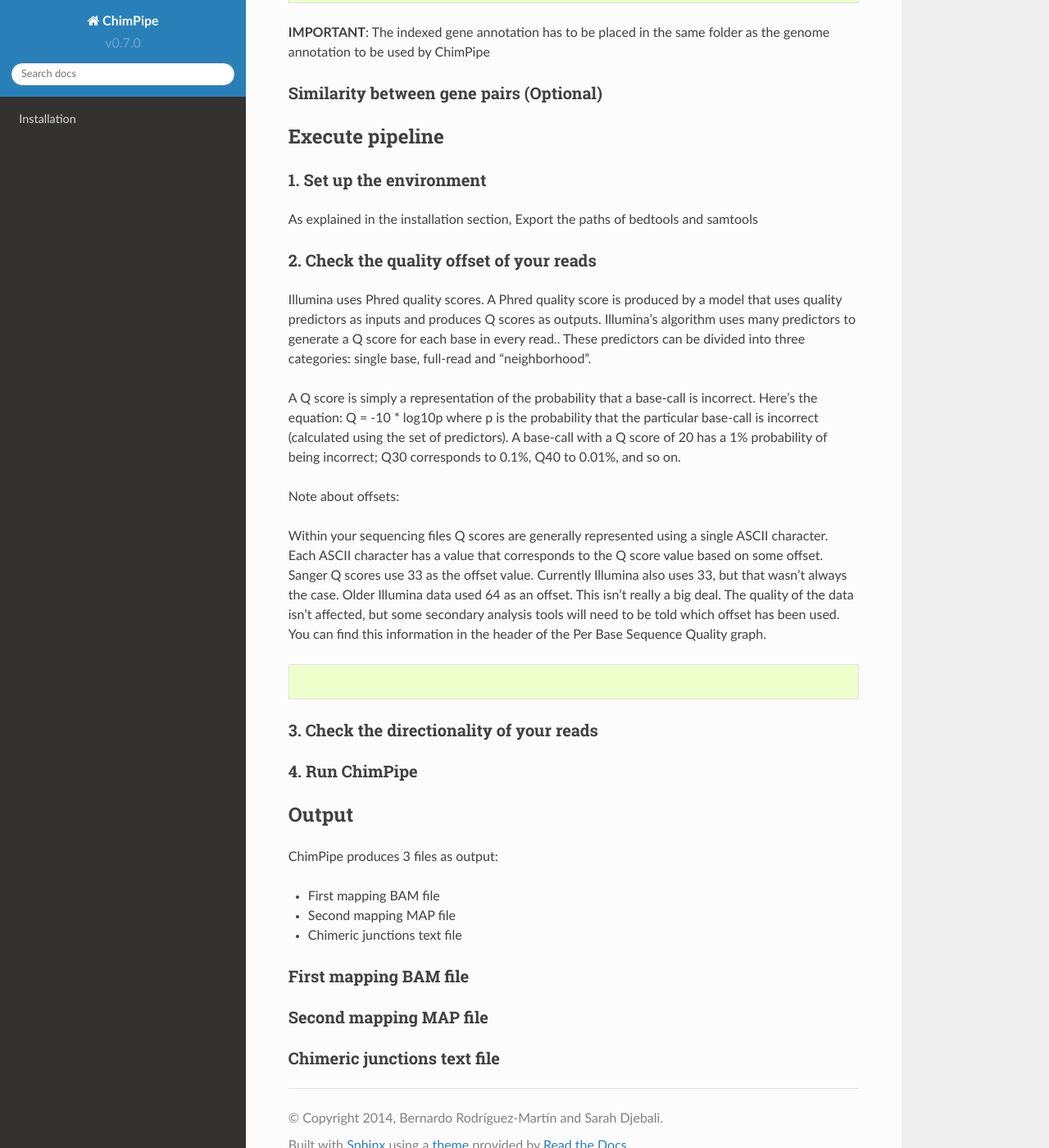
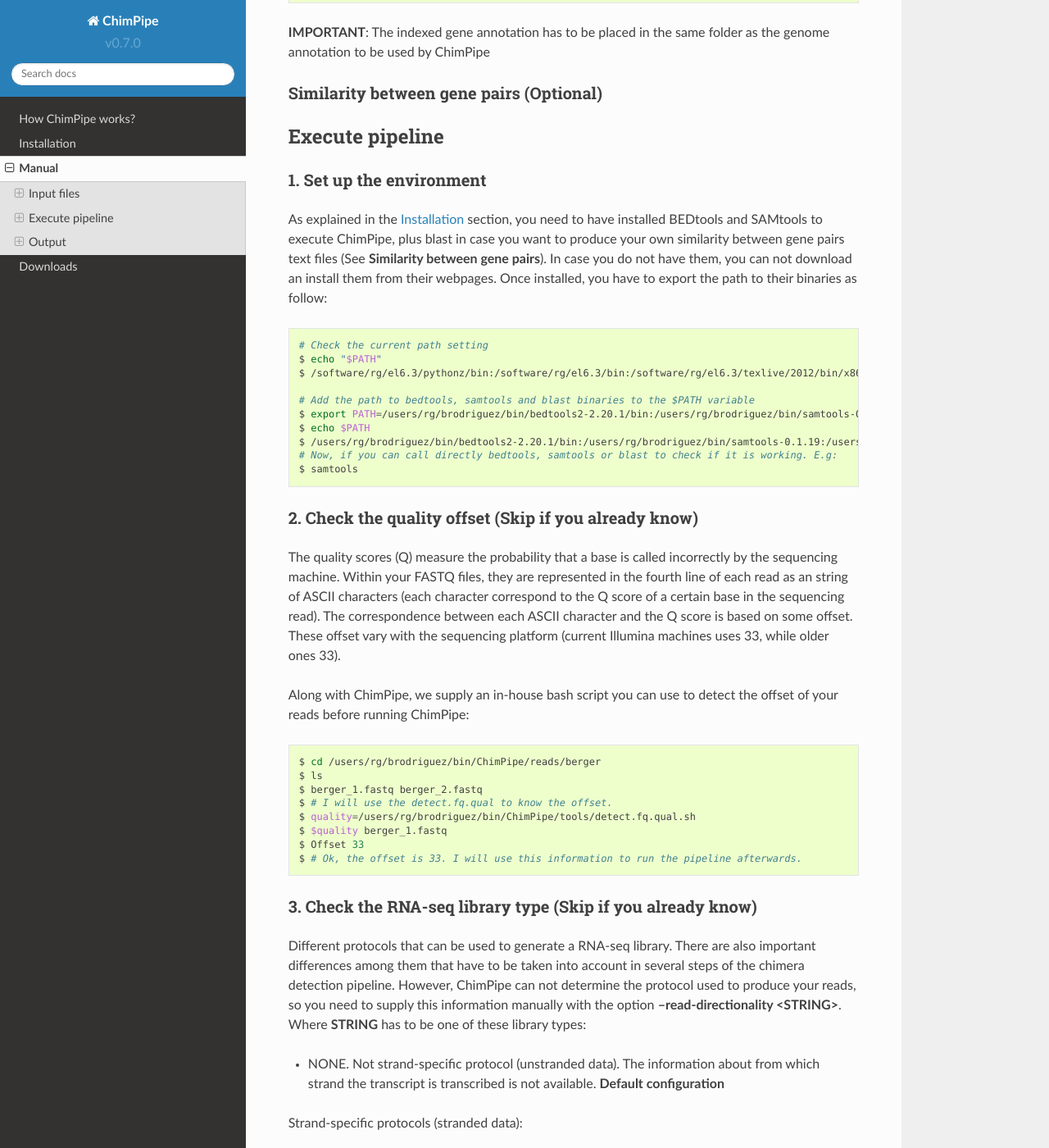
Before and after one commit to Chimera-tools/ChimPipe, a Sphinx documentation site: the page built from docs/source/manual.rst, in a window 1280 px wide and 1400 px high, scrolled down 3346 px. Shown: the whole window at 82% size. Built offline with Sphinx 7.4.7 and the Read the Docs theme 2.0.0, drawn with Linux system fonts in a browser that asks for light colours; formulas are drawn with MathJax 3; pages that are not in the unit, such as notebooks, are missing from menus; some of the changed text lies outside the part shown.

Commit message:
Documentation. Added more information to the Manual section

```diff
--- a/docs/source/installation.rst
+++ b/docs/source/installation.rst
@@ -17,7 +17,7 @@
 * 64-bit Linux System
 * `Bedtools`_ v2.20.1 or higher
 * `Samtools`_ v0.1.19 or higher
-* `Blast`_ v2.2.29+ or higher
+* `Blast`_ v2.2.29+ or higher (only if you want to generate your own similarity text files, see **Reference between gene pairs** in the :ref:`manual` section)
 
 .. _Bedtools: http://bedtools.readthedocs.org/en/latest/
 .. _Samtools: http://www.htslib.org/
--- a/docs/source/manual.rst
+++ b/docs/source/manual.rst
@@ -40,13 +40,13 @@
 
 .. code-block:: bash
 
-	# Mate 1
+	$ # Mate 1
 	@SRR018259.1_BI:080831_SL-XAN_0004_30BV1AAXX:5:1:708:1868#0/1
 	GTAACATATTCACAGACATGTCAGTGTGCACTCAGGAACACTGGTTTCATT
 	+SRR018259.1_BI:080831_SL-XAN_0004_30BV1AAXX:5:1:708:1868#0/1
 	IIIIIIIIIIIIIII>=CII=8=H032/-++D+'.@)2+4/+)1'4.#"*.
 
-	# Mate 2
+	$ # Mate 2
 	@SRR018259.1_BI:080831_SL-XAN_0004_30BV1AAXX:5:1:708:1868#0/2
 	CAGATGGCATTGCAGAACTAAAAAAGCAAGCTGAATCAGTGTTAGATCTCC
 	+SRR018259.1_BI:080831_SL-XAN_0004_30BV1AAXX:5:1:708:1868#0/2
@@ -57,13 +57,13 @@
 
 .. code-block:: bash
 
-	# Mate 1
+	$ # Mate 1
 	@seq.1_set1:140:D034KACXX:1:2105:18345:62400 1:N:0:
 	CCCAGCCTGTTTCCCTGCCTGGGAAACTAGAAAGAGGGCTTCTTTCTCCT
 	+
 	IJJJIIIIIGIGIEBHHHGFFFF=CDEEEEEDDDDCCCDDA?55><CBBB
 
-	# Mate 2
+	$ # Mate 2
 	@seq.1_set1:140:D034KACXX:1:2105:18345:62400 2:N:0:
 	GCACCCTTCACTCCCTCCCTTGGGCGCCTCCCTCCCGAGGGTAGGGACCC
 	+
@@ -75,7 +75,7 @@
 
 	$ cd /users/rg/brodriguez/bin/ChimPipe/reads/berger
 
-	# But it does not have a proper identifier
+	$ # But it does not have a proper identifier
 	$ head -4 berger_1.fastq
 
 	@SRR018259.1 BI:080831_SL-XAN_0004_30BV1AAXX:5:1:708:1868 length=51
@@ -83,7 +83,7 @@
 	+SRR018259.1 BI:080831_SL-XAN_0004_30BV1AAXX:5:1:708:1868 length=51
 	IIIIIIIIIIIIIII>=CII=8=H032/-++D+'.@)2+4/+)1'4.#"*.
 
-	## So, I use awk to modify it.
+	$ ## So, I use awk to modify it.
 
 	$ awk '{if (NR%2==1){print $1"_"$2"_"$3"#0/1"} else {print $0}} berger_1.fastq > berger_fixed_1.fastq
 	$ head -4 berger_fixed_1.fastq
@@ -159,25 +157,65 @@
 
 1. Set up the environment
 ~~~~~~~~~~~~~~~~~~~~~~~~~
-As explained in the installation section, Export the paths of bedtools and samtools
-
-2. Check the quality offset of your reads
-~~~~~~~~~~~~~~~~~~~~~~~~~~~~~~~~~~~~~~~~~
-
-Illumina uses Phred quality scores. A Phred quality score is produced by a model that uses quality predictors as inputs and produces Q scores as outputs. Illumina's algorithm uses many predictors to generate a Q score for each base in every read.. These predictors can be divided into three categories: single base, full-read and “neighborhood”.
-
-A Q score is simply a representation of the probability that a base-call is incorrect. Here's the equation: Q = -10 * log10p where p is the probability that the particular base-call is incorrect (calculated using the set of predictors). A base-call with a Q score of 20 has a 1% probability of being incorrect; Q30 corresponds to 0.1%, Q40 to 0.01%, and so on.
-
-Note about offsets:
-
-Within your sequencing files Q scores are generally represented using a single ASCII character. Each ASCII character has a value that corresponds to the Q score value based on some offset. Sanger Q scores use 33 as the offset value. Currently Illumina also uses 33, but that wasn't always the case. Older Illumina data used 64 as an offset. This isn't really a big deal. The quality of the data isn't affected, but some secondary analysis tools will need to be told which offset has been used. You can find this information in the header of the Per Base Sequence Quality graph.
+As explained in the :ref:`installation` section, you need to have installed BEDtools and SAMtools to execute ChimPipe, plus blast in case you want to produce your own similarity between gene pairs text files (See **Similarity between gene pairs**). In case you do not have them, you can not download an install them from their webpages. Once installed, you have to export the path to their binaries as follow:
 
 .. code-block:: bash
 
+	# Check the current path setting
+	$ echo "$PATH"
+	$ /software/rg/el6.3/pythonz/bin:/software/rg/el6.3/bin:/software/rg/el6.3/texlive/2012/bin/x86_64-linux:/software/as/el6.3/test/modules/Modules/3.2.10/bin/:/usr/lib64/qt-3.3/bin:/usr/local/bin:/bin:/usr/bin:/usr/local/sbin:/usr/sbin:/sbin:/usr/lib64/openmpi/bin/:/usr/lib64/compat-openmpi/bin/:/users/rg/brodriguez/bin:/software/rg/bin/
+
+	# Add the path to bedtools, samtools and blast binaries to the $PATH variable
+	$ export PATH=/users/rg/brodriguez/bin/bedtools2-2.20.1/bin:/users/rg/brodriguez/bin/samtools-0.1.19:/users/rg/brodriguez/bin/blast-2.2.29+/bin:$PATH
+	$ echo $PATH
+	$ /users/rg/brodriguez/bin/bedtools2-2.20.1/bin:/users/rg/brodriguez/bin/samtools-0.1.19:/users/rg/brodriguez/bin/blast-2.2.29+/bin:/software/rg/el6.3/pythonz/bin:/software/rg/el6.3/bin:/software/rg/el6.3/texlive/2012/bin/x86_64-linux:/software/as/el6.3/test/modules/Modules/3.2.10/bin/:/usr/lib64/qt-3.3/bin:/usr/local/bin:/bin:/usr/bin:/usr/local/sbin:/usr/sbin:/sbin:/usr/lib64/openmpi/bin/:/usr/lib64/compat-openmpi/bin/:/users/rg/brodriguez/bin:/software/rg/bin/
+	# Now, if you can call directly bedtools, samtools or blast to check if it is working. E.g:
+	$ samtools
 
 
-3. Check the directionality of your reads
-~~~~~~~~~~~~~~~~~~~~~~~~~~~~~~~~~~~~~~~~~
+2. Check the quality offset (Skip if you already know)
+~~~~~~~~~~~~~~~~~~~~~~~~~~~~~~~~~~~~~~~~~~~~~~~~~~~~~~
+The quality scores (Q) measure the probability that a base is called incorrectly by the sequencing machine. Within your FASTQ files, they are represented in the fourth line of each read as an string of ASCII characters (each character correspond to the Q score of a certain base in the sequencing read). The correspondence between each ASCII character and the Q score is based on some offset. These offset vary with the sequencing platform (current Illumina machines uses 33, while older ones 33).
+
+Along with ChimPipe, we supply an in-house bash script you can use to detect the offset of your reads before running ChimPipe:
+
+.. code-block:: bash
+
+	$ cd /users/rg/brodriguez/bin/ChimPipe/reads/berger
+	$ ls
+	$ berger_1.fastq berger_2.fastq
+	$ # I will use the detect.fq.qual to know the offset.
+	$ quality=/users/rg/brodriguez/bin/ChimPipe/tools/detect.fq.qual.sh
+	$ $quality berger_1.fastq
+	$ Offset 33
+	$ # Ok, the offset is 33. I will use this information to run the pipeline afterwards.
+
+3. Check the RNA-seq library type (Skip if you already know)
+~~~~~~~~~~~~~~~~~~~~~~~~~~~~~~~~~~~~~~~~~~~~~~~~~~~~~~~~~~~~
+Different protocols that can be used to generate a RNA-seq library. There are also important differences among them that have to be taken into account in several steps of the chimera detection pipeline. However, ChimPipe can not determine the protocol used to produce your reads, so you need to supply this information manually with the option **--read-directionality <STRING>**. Where **STRING** has to be one of these library types:
+
+* NONE. Not strand-specific protocol (unstranded data). The information about from which strand the transcript is transcribed is not available. **Default configuration**
+
+Strand-specific protocols (stranded data):
+
+* SENSE. Transcript directly sequenced. Reads map to the transcript strand.
+* ANTISENSE. Reverse complementary sequence of the transcript sequenced. Reads map to the opposite strand of the transcript.
+* MATE1_SENSE. Reads on the left of the fragment (mates 1) sequenced from the transcript (map in the transcrip strand), and the ones in the right (mates 2) sequenced from the complementary reverse sequence (map in the opposite strand).
+* MATE2_SENSE. Reads on the left of the fragment (mates 1) sequenced from the complementary reverse sequence (map in the opposite strand), and the ones in the right (mates 2) sequenced from the transcript (map in the transcrip strand).
+
+In case you do not know the protocol used to produce your data, you can use a tool provided along ChimPipe to infer it from a subset of mapped reads as follows:
+
+.. code-block:: bash
+
+	$ cd /users/rg/brodriguez/bin/ChimPipe/reads/berger
+	$ # I will substract a subset of 1000 reads
+	$ head -4000 berger_1.fastq > berger.subset1000_1.fastq
+	$ head -4000 berger_2.fastq > berger.subset1000_2.fastq
+	$ gemtools=/users/rg/brodriguez/bin/ChimPipe/bin/gemtools-1.7.1-i3/gemtools
+	$ index=
+	$ annot=
+	$ gemtools --loglevel $loglevel rna-pipeline -f berger.subset1000_1.fastq -i $index -a $annot -q  -n berger
+
 
 4. Run ChimPipe
 ~~~~~~~~~~~~~~~
@@ -185,19 +223,59 @@
 Output
 ======
 
-ChimPipe produces 3 files as output:
+By default, ChimPipe produces 3 files as output:
 
 * First mapping BAM file
 * Second mapping MAP file
 * Chimeric junctions text file
 
+
+
 First mapping BAM file
 ~~~~~~~~~~~~~~~~~~~~~~
+`BAM`_ file containing the reads mapped in the genome, transcriptome and *de novo* transcriptome with the GEMtools RNA pipeline.
 
+Many next-generation sequencing analysis tools work with this format, so it can be used to do very different analyses such as gene and transcript quantification or differential gene expression analysis.
+
+.. _BAM: http://samtools.github.io/hts-specs/SAMv1.pdf
 
 Second mapping MAP file
 ~~~~~~~~~~~~~~~~~~~~~~~
+MAP file containing reads segmentally mapped in the genome allowing for interchromosomal, different strand and unexpected genomic order mappings.
 
+*Unfortunatelly, there is not an official documentation describing this mapping format.
 
 Chimeric junctions text file
 ~~~~~~~~~~~~~~~~~~~~~~~~~~~~
+chimeric_junctions.txt
+
+Here is a brief description of the GFF fields:
+
+1. **juncId** -
+2. **nbstag** -
+3. **nbtotal** -
+4. **maxbeg** -
+5. **maxEnd** -
+6. **samechr** -
+7. **samestr** -
+8. **dist** -
+9. **ss1** -
+10. **ss2**	-
+11. **gnlist1** -
+12. **gnlist2**	-
+13. **gnname1** -
+14. **gnname2**	-
+15. **bt1** -
+16. **bt2**	-
+17. **PEsupport** -
+18. **maxSim** -
+19. **maxLgal** -
+
+**Example**
+
+.. code-block:: bash
+
+	Here's an example of a GFF-based track.
+
+	juncId	nbstag	nbtotal	maxbeg	maxEnd	samechr	samestr	dist	ss1	ss2	gnlist1	gnlist2	gnname1	gnname2	bt1	bt2	PEsupport	maxSim	maxLgal
+	chr1_121115975_+:chr1_206566046_+ 1 1 121115953 206566073 1 1 85450071 GC AG SRGAP2D, SRGAP2,SRGAP2C, SRGAP2D, SRGAP2,SRGAP2C, . . 1-1:2,1-2:2, 99.44 1067
```
Also changed, not shown: other parts of docs/source/manual.rst (+3 -5 lines), docs/source/index.rst (+7 -8 lines).
